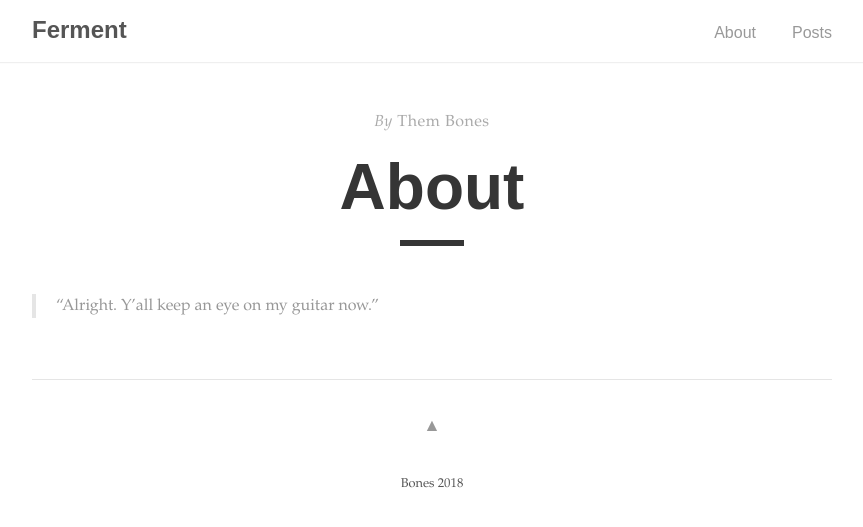
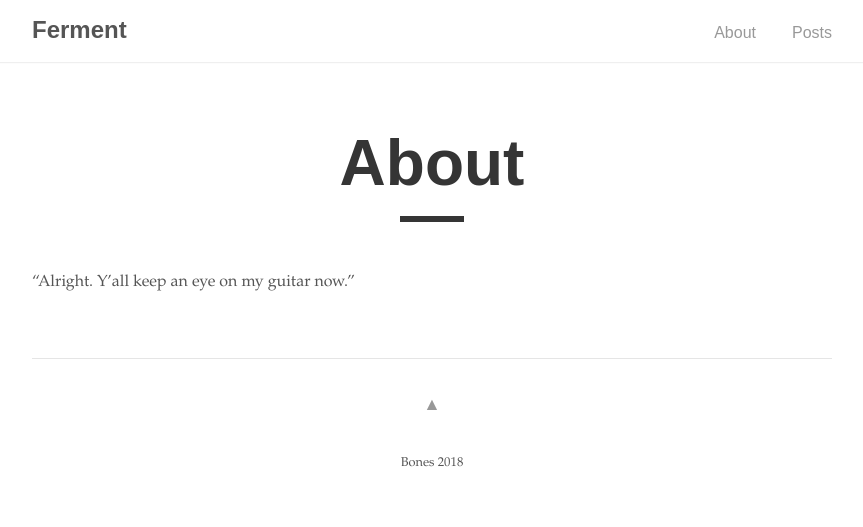
Before and after one commit to viablue/ferment, a Jekyll site: the page built from about.md, in a window 1280 px wide. Shown: the top 527 px of the page, without its empty margins (208-1071 px from the left). Built offline with Jekyll 4.4.1, drawn with Linux system fonts in a browser that asks for light colours.

Commit message:
"can't go back to vegas"

```diff
--- a/_sass/tale/_variables.scss
+++ b/_sass/tale/_variables.scss
@@ -14,7 +14,7 @@ $code-color: #bf616a;
 
 // Fonts
 $monospaced: Monaco, monospace;
-$sans-serif: sans-serif;
+$sans-serif: "Raleway", sans-serif;
 $serif-secondary: "Alegreya", 'Book Antiqua', 'Georgia', "Times New Roman", Times, serif;
 
 @mixin box-sizing( $type: border-box ) {
--- a/about.md
+++ b/about.md
@@ -1,8 +1,7 @@
 ---
 layout: post
 title: "About"
-author: "Them Bones"
 permalink: /about/
 ---
 
-> "Alright. Y'all keep an eye on my guitar now."
+"Alright. Y'all keep an eye on my guitar now."
```
